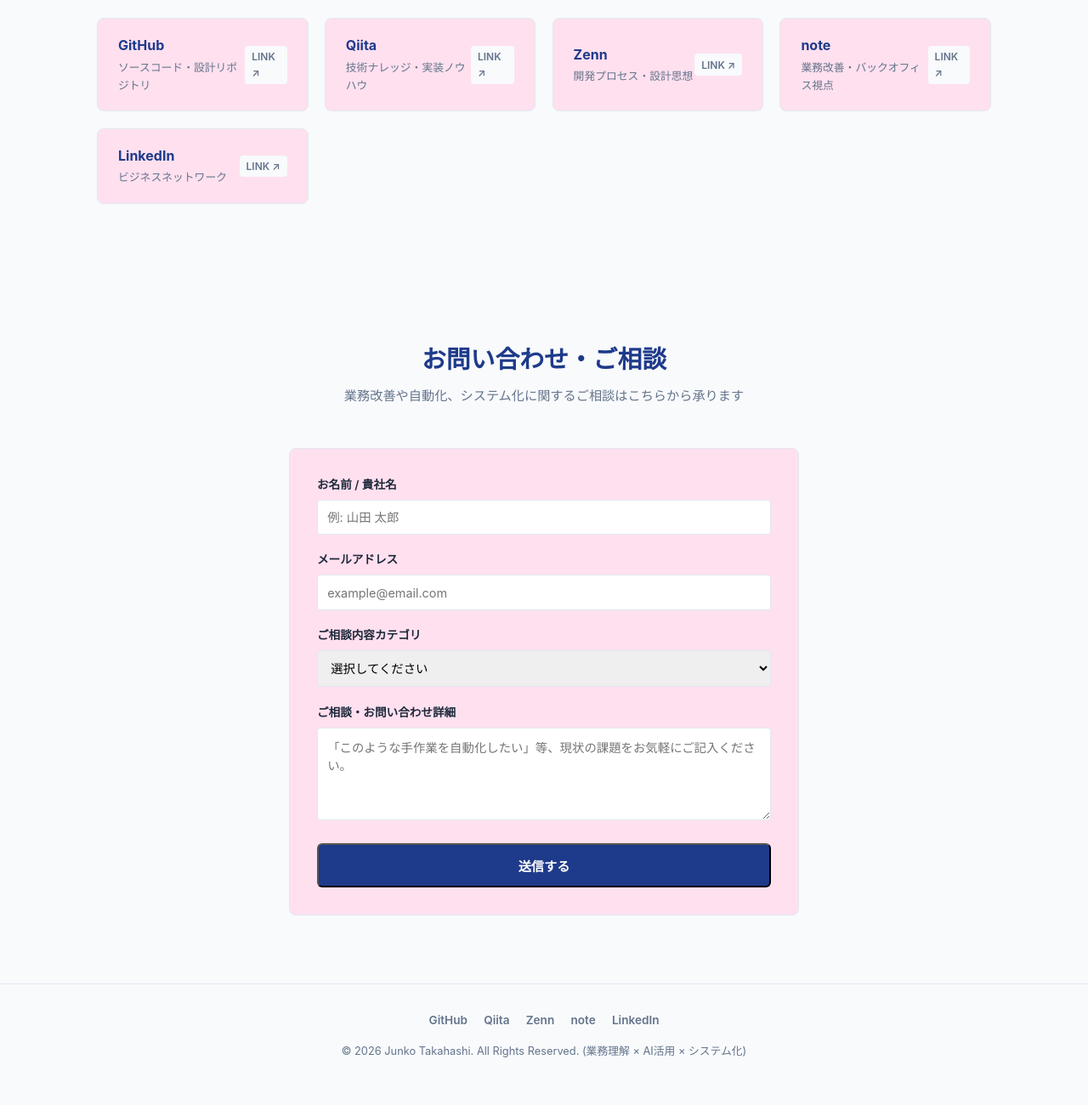
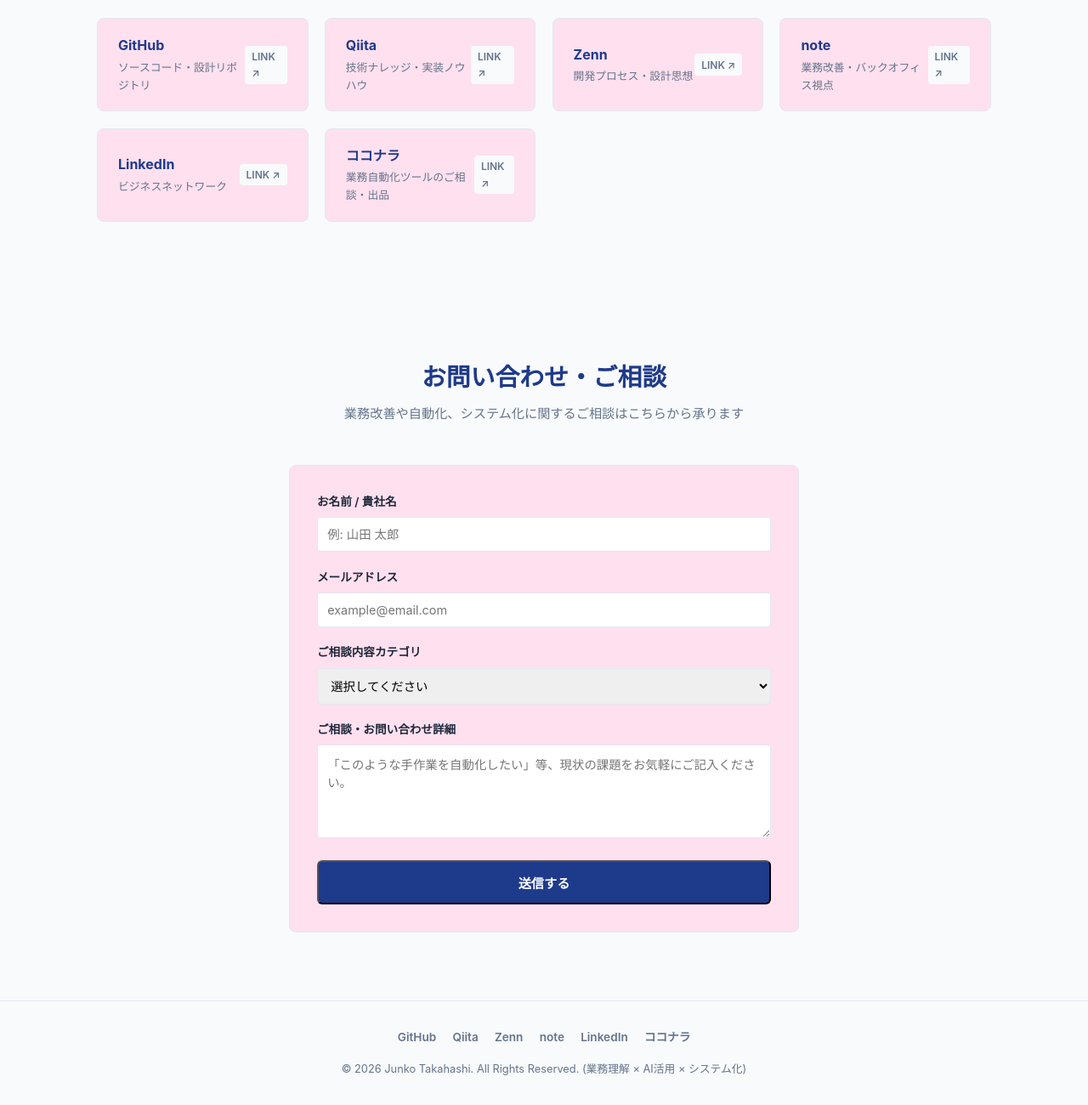
Before and after one commit to Junko-Takahashi-Cloud/personal-site, a plain HTML site: page index.html in a window 1280 px wide. Shown: the part 3803-5103 px from the top of the page at 85% size. Drawn offline with Linux system fonts and the light colour scheme; a web font is replaced by a local one.

Commit message:
Add 'ココナラ' link and update footer content
Added a new link to 'ココナラ' in the footer and updated the channel information.

```diff
--- a/index.html
+++ b/index.html
@@ -836,6 +836,14 @@
         </div>
         <span class="channel-status">LINK ↗</span>
       </a>
+
+      <a href="https://coconala.com/users/6008491" target="_blank" rel="noopener noreferrer" class="channel-card">
+        <div class="channel-info">
+          <span class="channel-name">ココナラ</span>
+          <span class="channel-desc">業務自動化ツールのご相談・出品</span>
+        </div>
+        <span class="channel-status">LINK ↗</span>
+      </a>
     </div>
   </section>
 
@@ -883,6 +891,7 @@
       <a href="https://zenn.dev/junko_jp" target="_blank" rel="noopener noreferrer">Zenn</a>
       <a href="https://note.com/junko_ai" target="_blank" rel="noopener noreferrer">note</a>
       <a href="https://www.linkedin.com/in/%E7%B4%94%E5%AD%90-%E9%AB%99%E6%A9%8B-45683041a/" target="_blank" rel="noopener noreferrer">LinkedIn</a>
+      <a href="https://coconala.com/users/6008491" target="_blank" rel="noopener noreferrer">ココナラ</a>
     </div>
     <p>&copy; 2026 Junko Takahashi. All Rights Reserved. (業務理解 × AI活用 × システム化)</p>
   </footer>
```
